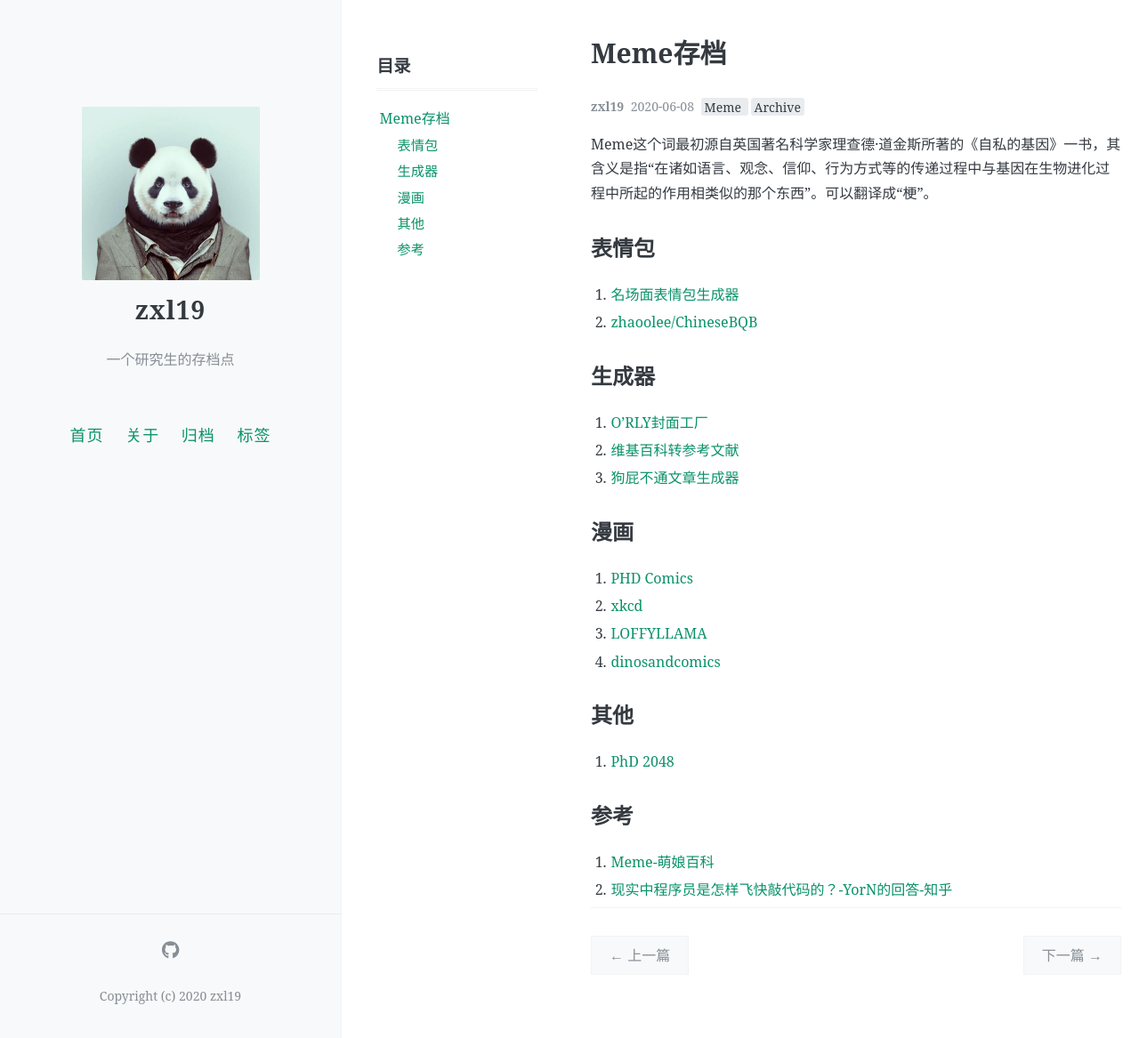
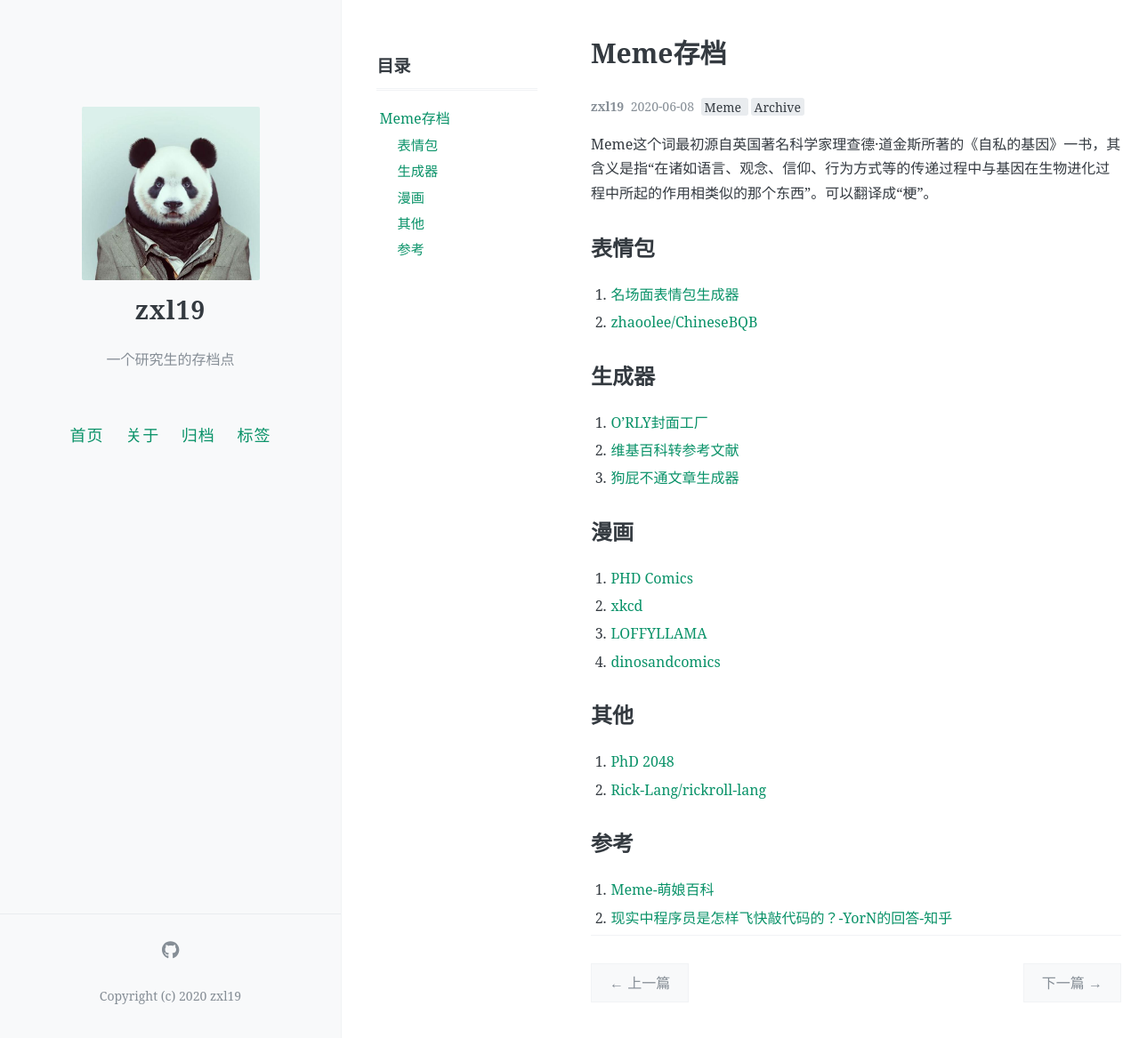
Before and after one commit to zxl19/zxl19.github.io, a Jekyll site: the page built from _posts/2020-06-08-meme.md, in a window 1280 px wide and 1167 px high. Shown: the whole window at 89% size. Built offline with Jekyll 4.4.1, drawn with Linux system fonts in a browser that asks for light colours; comment, search, counter and statistics services are not loaded.

Commit message:
Update 2020-06-08-meme.md

```diff
--- a/_posts/2020-06-08-meme.md
+++ b/_posts/2020-06-08-meme.md
@@ -34,6 +34,7 @@ Meme这个词最初源自英国著名科学家理查德·道金斯所著的《
 ## 其他
 
 1. [PhD 2048](https://ymfa.github.io/phd-2048/)
+2. [Rick-Lang/rickroll-lang](https://github.com/Rick-Lang/rickroll-lang)
 
 ## 参考
 
```
